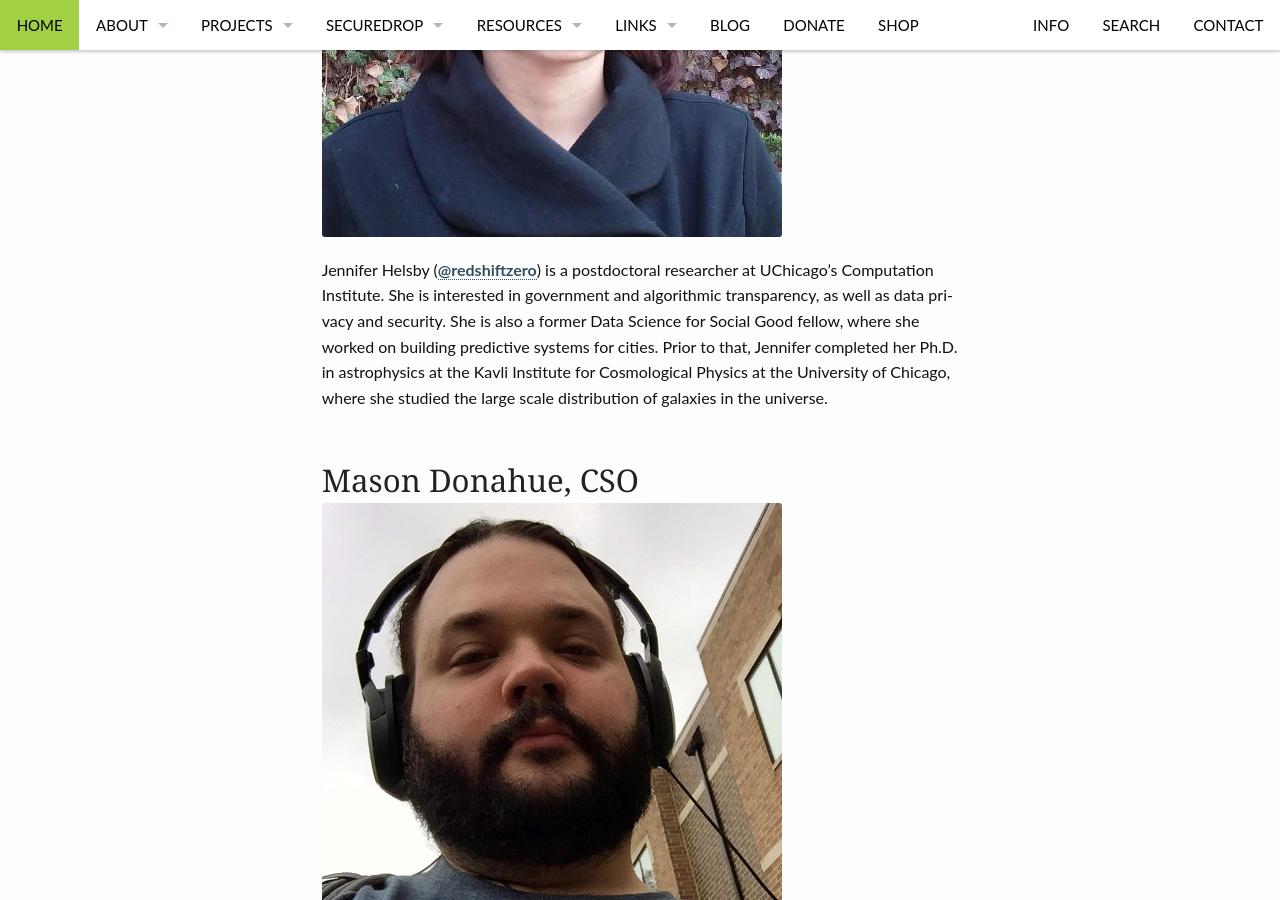
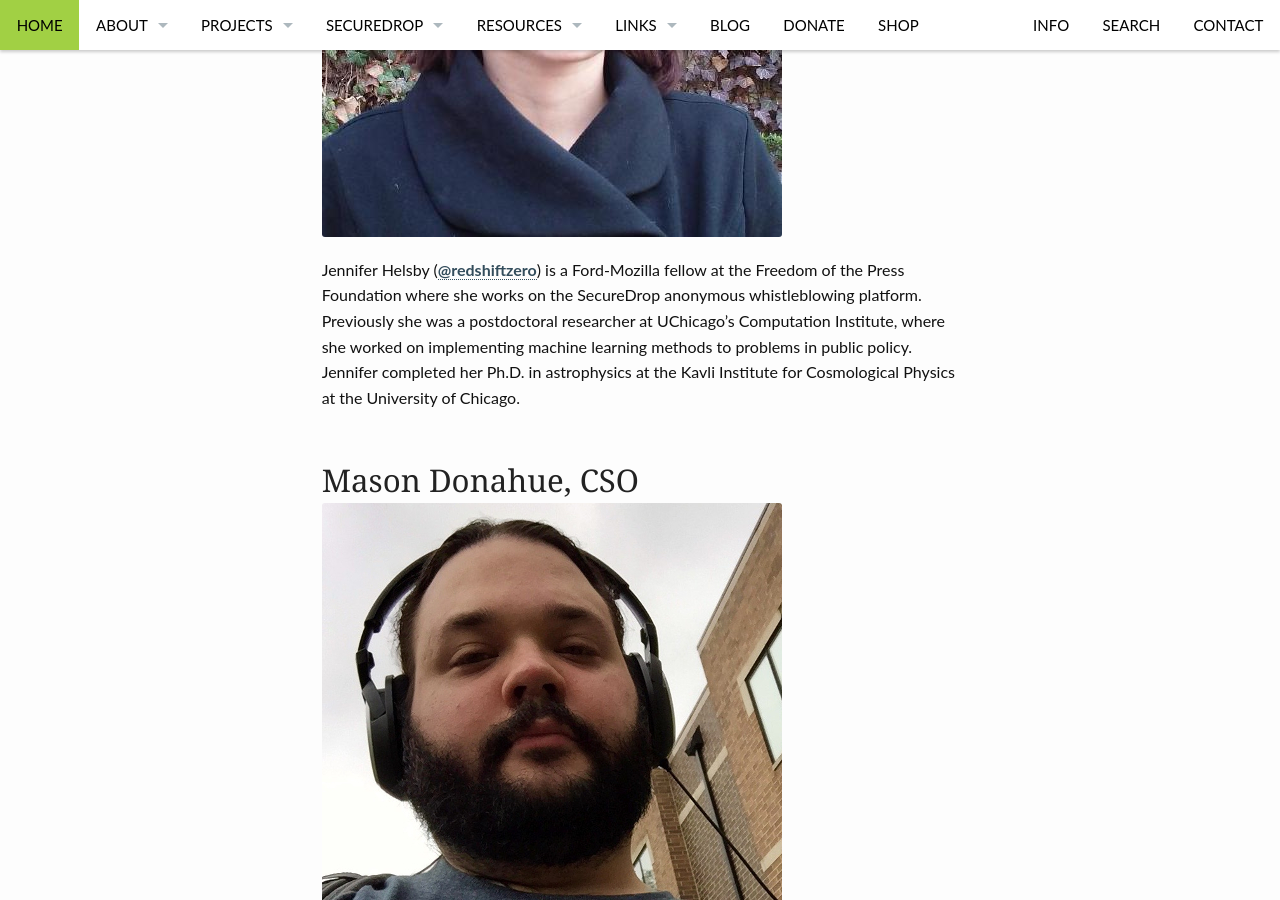
Before and after one commit to saltthefries/lucyparsonslabs.com, a Jekyll site: the page built from board/index.md, in a window 1280 px wide and 900 px high, scrolled down 1183 px. Built offline with Jekyll 4.4.1, drawn with Linux system fonts in a browser that asks for light colours.

Commit message:
Updating my bio since I ditched academia

```diff
--- a/board/index.md
+++ b/board/index.md
@@ -13,7 +13,7 @@ Freddy Martinez ([@B_meson](https://twitter.com/B_meson)) is a reformed physicis
 ## Jennifer Helsby, CTO
 ![Jennifer](/images/Helsby.jpg)
 
-Jennifer Helsby ([@redshiftzero](https://twitter.com/redshiftzero)) is a postdoctoral researcher at UChicago's Computation Institute. She is interested in government and algorithmic transparency, as well as data privacy and security. She is also a former Data Science for Social Good fellow, where she worked on building predictive systems for cities. Prior to that, Jennifer completed her Ph.D. in astrophysics at the Kavli Institute for Cosmological Physics at the University of Chicago, where she studied the large scale distribution of galaxies in the universe.
+Jennifer Helsby ([@redshiftzero](https://twitter.com/redshiftzero)) is a Ford-Mozilla fellow at the Freedom of the Press Foundation where she works on the SecureDrop anonymous whistleblowing platform. Previously she was a postdoctoral researcher at UChicago's Computation Institute, where she worked on implementing machine learning methods to problems in public policy. Jennifer completed her Ph.D. in astrophysics at the Kavli Institute for Cosmological Physics at the University of Chicago.
 
 ## Mason Donahue, CSO
 ![Mason](/images/Donahue.jpg)
```
